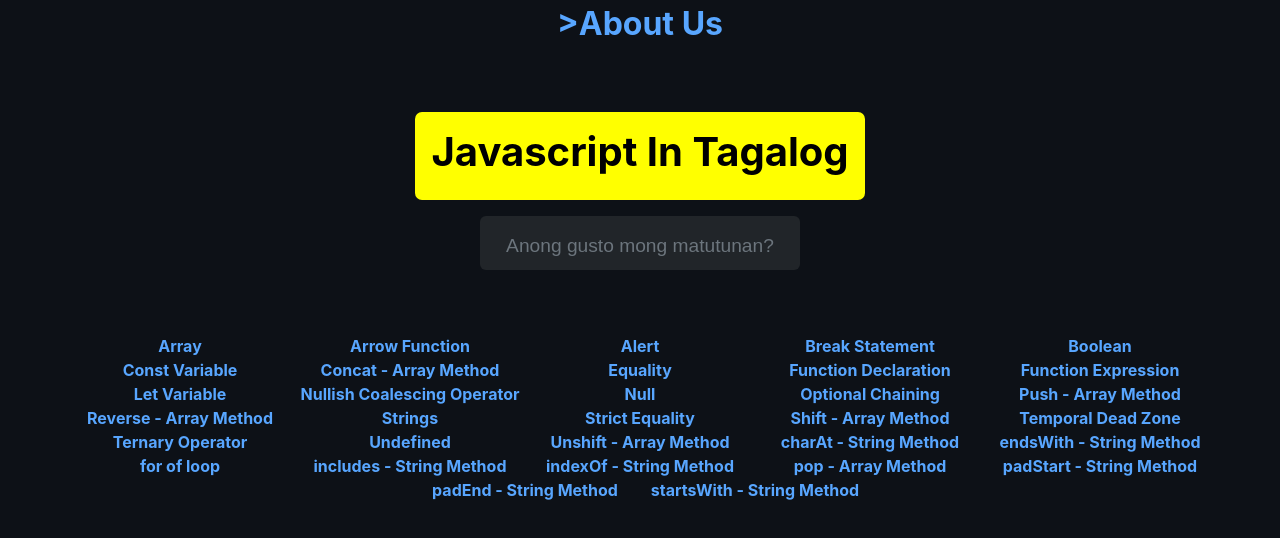
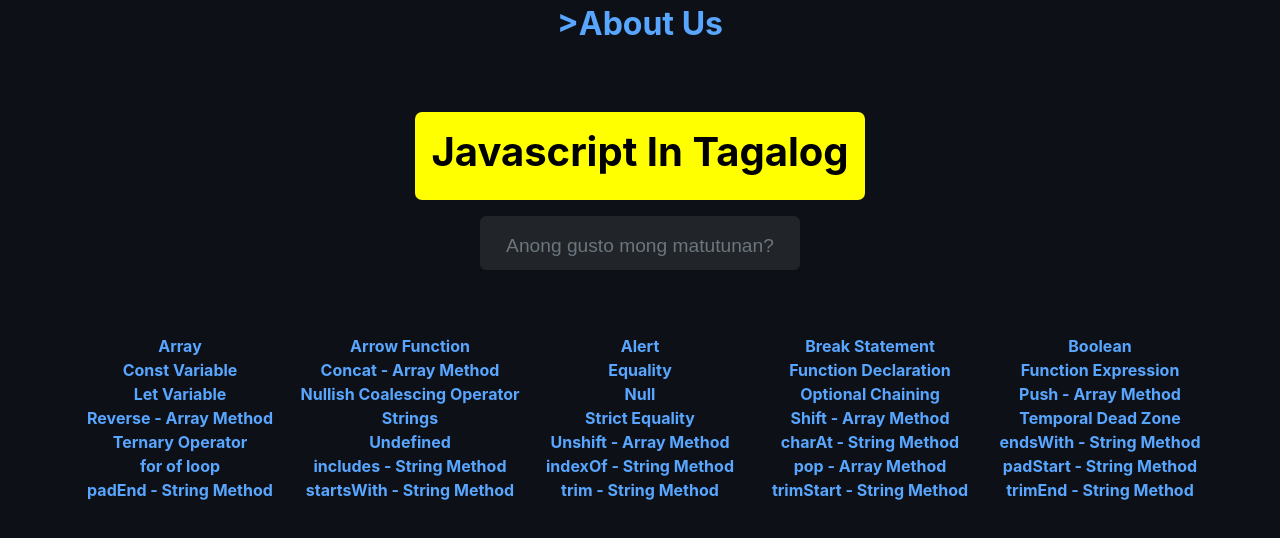
Before and after one commit to mmvergara/Javascript-Methods-In-Tagalog, a React (Create React App) app: page / in a window 1280 px wide. Shown: the top 538 px of the page. Built offline with nearby package versions, Linux system fonts and the light colour scheme.

Commit message:
added 3 blogs - trim string methods

```diff
--- a/src/Links-JS.js
+++ b/src/Links-JS.js
@@ -191,5 +191,23 @@ const Links = [
         link:"https://dev.to/mmvergara/javascript-tagalog-string-charat-method-5367",
         author:"MMVergara",
     },
+    {
+		id:"trim-str-method-1",
+        topic:"trim - String Method",
+        link:"https://dev.to/mmvergara/javascript-tagalog-string-trim-method-pe",
+        author:"MMVergara",
+    },
+    {
+		id:"trimend-str-method-1",
+        topic:"trimStart - String Method",
+        link:"https://dev.to/mmvergara/javascript-tagalog-string-trimstart-method-272f",
+        author:"MMVergara",
+    },
+    {
+		id:"trimstart-str-method-1",
+        topic:"trimEnd - String Method",
+        link:"https://dev.to/mmvergara/javascript-tagalog-string-trimend-method-bln",
+        author:"MMVergara",
+    },
 ]
 export default Links;
```
Also changed, not shown: 1 other file (tests, documents, lock files or other folders).
